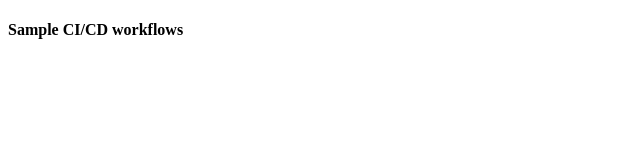
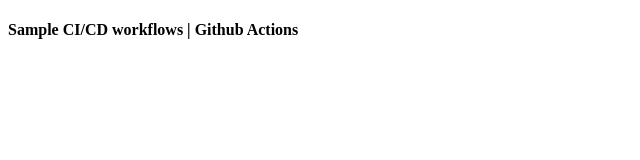
Before and after one commit to cuongnguyen32199/cicd, a website: page index.html in a window 1280 px wide. Shown: the whole page, without its empty margins (0-640 px from the left). Drawn offline with Linux system fonts and the light colour scheme.

Commit message:
Update jobs

```diff
--- a/index.html
+++ b/index.html
@@ -7,6 +7,6 @@
     <title>Github Actions | CI/CD</title>
 </head>
 <body>
-    <h4>Sample CI/CD workflows</h4>
+    <h4>Sample CI/CD workflows | Github Actions</h4>
 </body>
 </html>
```
